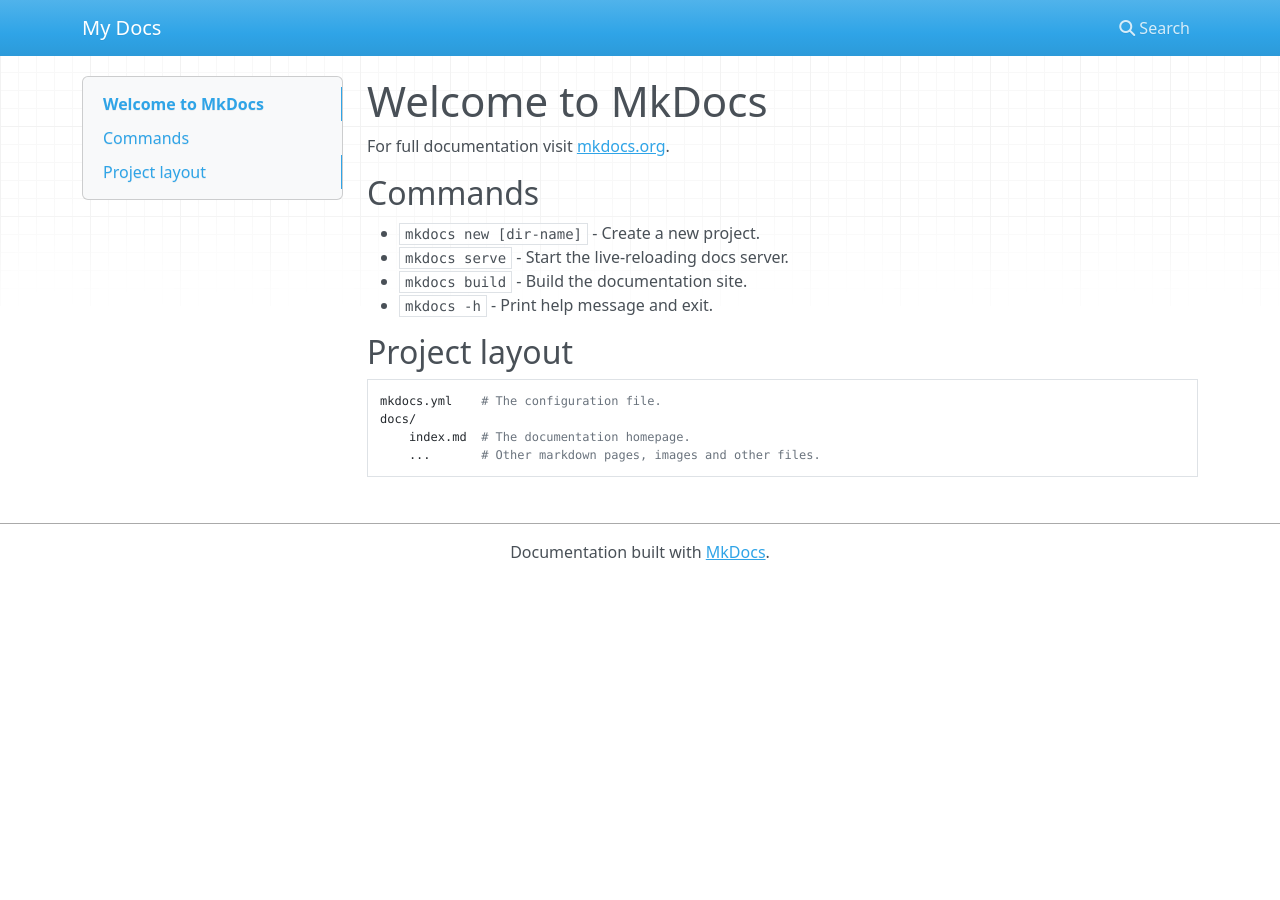
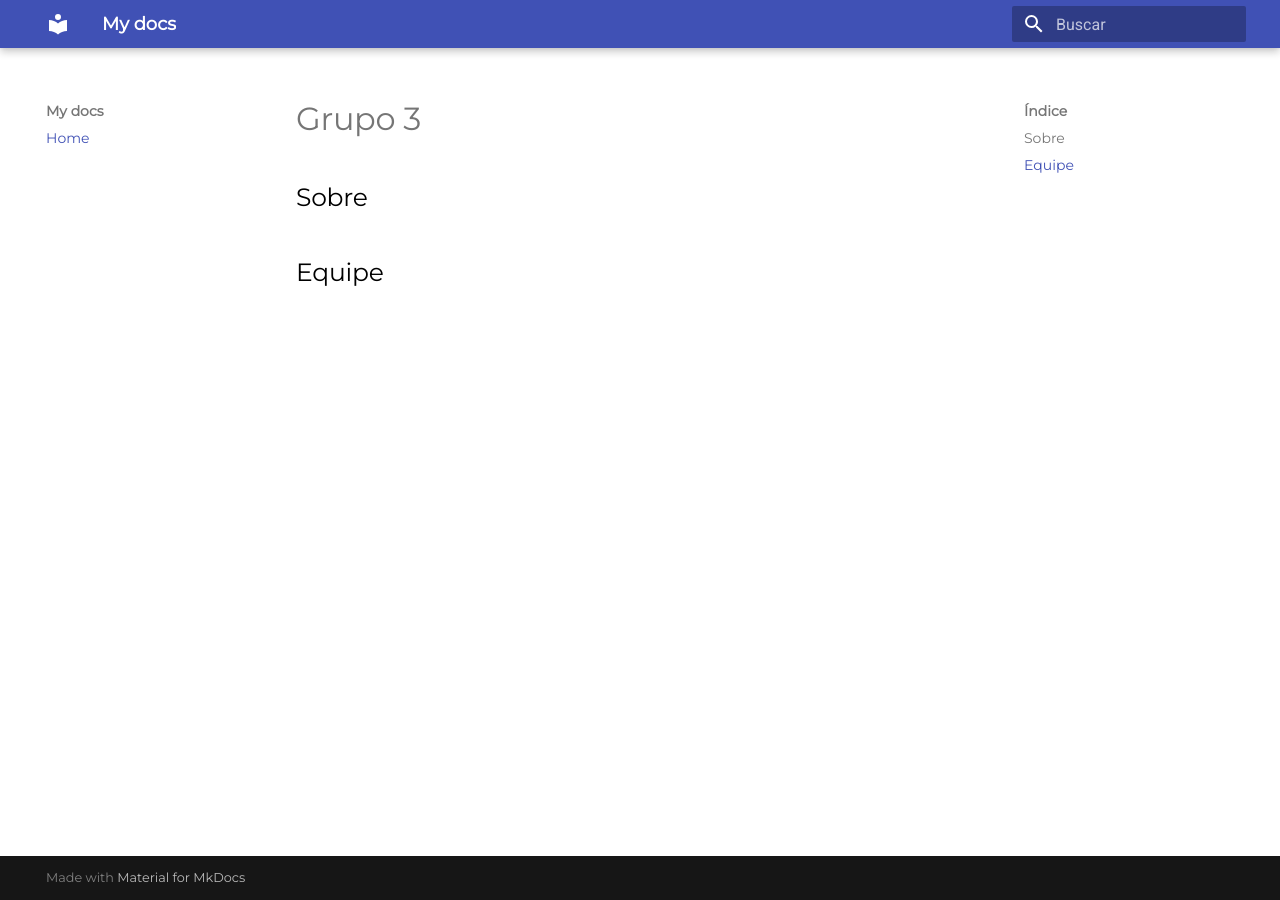
Before and after one commit to Interacao-Humano-Computador/2021.1-Tribunal_de_Justica_do_Amapa, an MkDocs documentation site: the page built from docs/index.md, in a window 1280 px wide. Built offline with MkDocs 1.6.1 and Material for MkDocs 9.7.7, drawn with Linux system fonts in a browser that asks for light colours; nearby versions of some CDN libraries.

Commit message:
(#1) Ajustando gh page

```diff
--- /dev/null
+++ b/docs/assets/stylesheets/extra.css
@@ -0,0 +1,63 @@
+@import url('https://fonts.googleapis.com/css2?family=Montserrat&family=Ubuntu&display=swap');
+
+p {
+	text-align: justify;
+}
+
+p img {
+  display: block;
+  margin-left: auto;
+  margin-right: auto;
+  width: 100%;
+}
+
+body{
+  color: #000000;
+  background-color: #ffffff;
+  font-family: 'Montserrat', sans-serif;
+}
+
+.container-img {
+    position: relative;
+    width: 50%;
+}
+
+.row {
+    display: flex;
+}
+
+.image {
+    opacity: 1;
+    display: block;
+    width: 80%;
+    height: auto;
+    transition: .5s ease;
+    backface-visibility: hidden;
+    border-radius: 25%;
+    border: 2px solid black;
+}
+
+.middle {
+    transition: .5s ease;
+    opacity: 0;
+    position: absolute;
+    top: 50%;
+    left: 40%;
+    transform: translate(-50%, -50%);
+    -ms-transform: translate(-50%, -50%);
+    text-align: center;
+}
+
+.container-img:hover .image {
+    opacity: 0.3;
+}
+
+.container-img:hover .middle {
+    opacity: 1;
+}
+
+.text {
+    color: black;
+    width: auto;
+    text-decoration: none;
+}
--- a/docs/index.md
+++ b/docs/index.md
@@ -1,17 +1,5 @@
-# Welcome to MkDocs
+# Grupo 3
 
-For full documentation visit [mkdocs.org](https://www.mkdocs.org).
+## Sobre
 
-## Commands
-
-* `mkdocs new [dir-name]` - Create a new project.
-* `mkdocs serve` - Start the live-reloading docs server.
-* `mkdocs build` - Build the documentation site.
-* `mkdocs -h` - Print help message and exit.
-
-## Project layout
-
-    mkdocs.yml    # The configuration file.
-    docs/
-        index.md  # The documentation homepage.
-        ...       # Other markdown pages, images and other files.
+## Equipe
--- a/mkdocs.yml
+++ b/mkdocs.yml
@@ -1 +1,12 @@
-site_name: My Docs
+site_name: My docs
+
+extra_css:
+    - assets/stylesheets/extra.css
+
+theme:
+    name: material
+    language: pt
+
+## Nav Bar
+nav:
+    - Home: index.md
```
